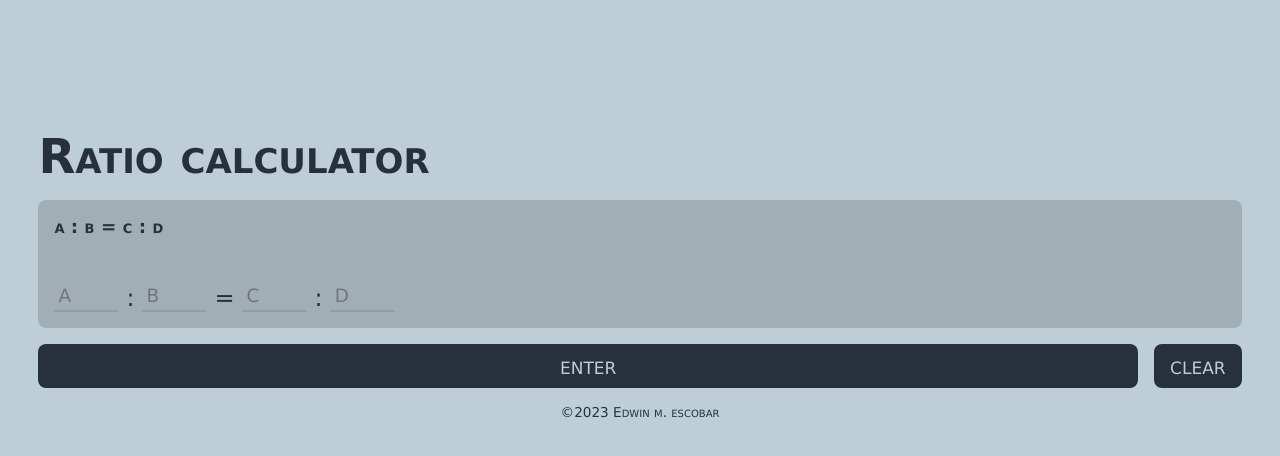
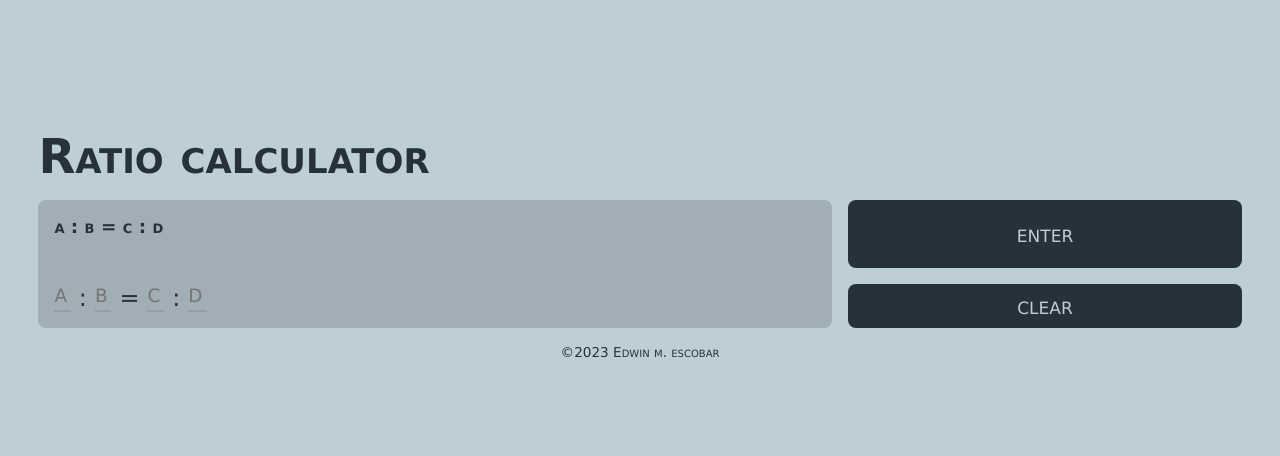
Before and after one commit to escowin/ratio-calculator, a website built with webpack: page index.html in a window 1280 px wide. Both pictures are taken after a click on the button "clear". Built offline with nearby package versions, Linux system fonts and the light colour scheme.

Commit message:
adjusted styles to accomodate dynamic width adjustments

```diff
--- a/src/css/style.css
+++ b/src/css/style.css
@@ -2,6 +2,7 @@
     --dark: rgb(38, 49, 60);
     --light: rgb(189, 206, 215);
     --overlay: rgba(134, 144, 147, 0.5);
+    --clicked: rgb(69, 188, 180);
     --gap: 1rem;
 }
 
@@ -21,6 +22,11 @@
 a {
     color: inherit;
     text-decoration: none;
+    transition: 1s;
+}
+
+a:hover {
+    color: var(--clicked);
 }
 
 body {
@@ -30,8 +36,15 @@ body {
 
 button {
     background-color: var(--dark);
+    border: none;
     color: var(--light);
-    border: none;
+    transition: 1s;
+}
+
+button:active,
+button:hover {
+    background-color: var(--clicked);
+    color: var(--dark);
 }
 
 #ratio-form {
@@ -49,11 +62,6 @@ label {
     color: transparent;
 }
 
-button {
-    background-color: var(--dark);
-    color: var(--light);
-}
-
 /* text */
 body,
 button {
@@ -64,7 +72,7 @@ footer {
     font-size: .85rem;
 }
 
-h2, input, #num-4 {
+h2, input {
     font-size: 1.15rem;
 }
 
@@ -111,12 +119,26 @@ main,
     gap: calc(var(--gap)/2);
 }
 
-#ratio-form input,
-#num-4 {
-    padding: .25rem;
-    width: 4rem;
+input {
+    padding: .25rem 0;
+    width: 1rem;
 }
 
 #submit {
     flex-grow: 1;
 }
+
+@media screen and (min-width: 750px) {
+    main {
+        flex-direction: row;
+    }
+
+    #form-section {
+        flex-grow: 1;
+    }
+
+    #btn-section {
+        flex-direction: column;
+        flex-grow: .5;
+    }
+}
--- a/src/js/development.js
+++ b/src/js/development.js
@@ -7,4 +7,4 @@ function development() {
     document.head.appendChild(stylesheet);
   }
 
-development();
+module.exports = { development }
--- a/src/js/script.js
+++ b/src/js/script.js
@@ -1,9 +1,9 @@
 // PRODUCTION
 import "../css/style.css";
 
+// global variables
 const Calculator = require("./lib/Calculator");
-
-// dom elements
+const clearBtn = document.getElementById("clear")
 const ratioForm = document.getElementById("ratio-form");
 const numEls = [];
 for (let i = 1; i <= 4; i++) {
@@ -11,6 +11,24 @@ for (let i = 1; i <= 4; i++) {
 }
 
 // functions
+function adjustWidth(numEl) {
+  let num = numEl.value.length;
+  numEl.style.width = `${num}rem`;
+}
+
+function displayAnswer(e) {
+  e.preventDefault();
+  // extracts, destructures, and assigns values from dom elements to instantiated object
+  const nums = numEls.map((numEl) => numEl.value);
+  const [num1, num2, num3, num4] = nums;
+  const calculator = new Calculator(num1, num2, num3, num4);
+
+  // displays the calculated remaining ratio value
+  const emptyEl = numEls.find((el) => el.value === "");
+  emptyEl.value = Math.round(calculator.calculateNum());
+  emptyEl.style.width = `${emptyEl.value.length}rem`
+}
+
 function displayDate() {
   let date = new Date().getFullYear();
   const dateEl = document.getElementById("date");
@@ -22,25 +40,12 @@ function displayDate() {
     `);
 }
 
-function adjustInputWidth(numEl) {
-  let num = numEl.value.length;
-  numEl.style.width = `${num}rem`;
+function resetWidth() {
+  numEls.forEach(el => el.style.width = "1rem")
 }
 
-function displayAnswer(e) {
-  e.preventDefault();
-
-  // extracts, destructures, and assigns values from dom elements to instantiated object
-  const nums = numEls.map((numEl) => numEl.value);
-  const [num1, num2, num3, num4] = nums;
-  const calculator = new Calculator(num1, num2, num3, num4);
-
-  // displays the calculated remaining ratio value
-  const emptyEl = numEls.find((el) => el.value === "");
-  emptyEl.value = Math.round(calculator.calculateNum());
-}
-
-// production calls
+// calls
 displayDate();
-numEls.forEach((el) => el.addEventListener("input", (el) => adjustInputWidth(el.target)));
+numEls.forEach((el) => el.addEventListener("input", (el) => adjustWidth(el.target)));
 ratioForm.addEventListener("submit", (e) => displayAnswer(e));
+clearBtn.addEventListener("click", () => resetWidth())
```
Also changed, not shown: dist/app.bundle.js.
